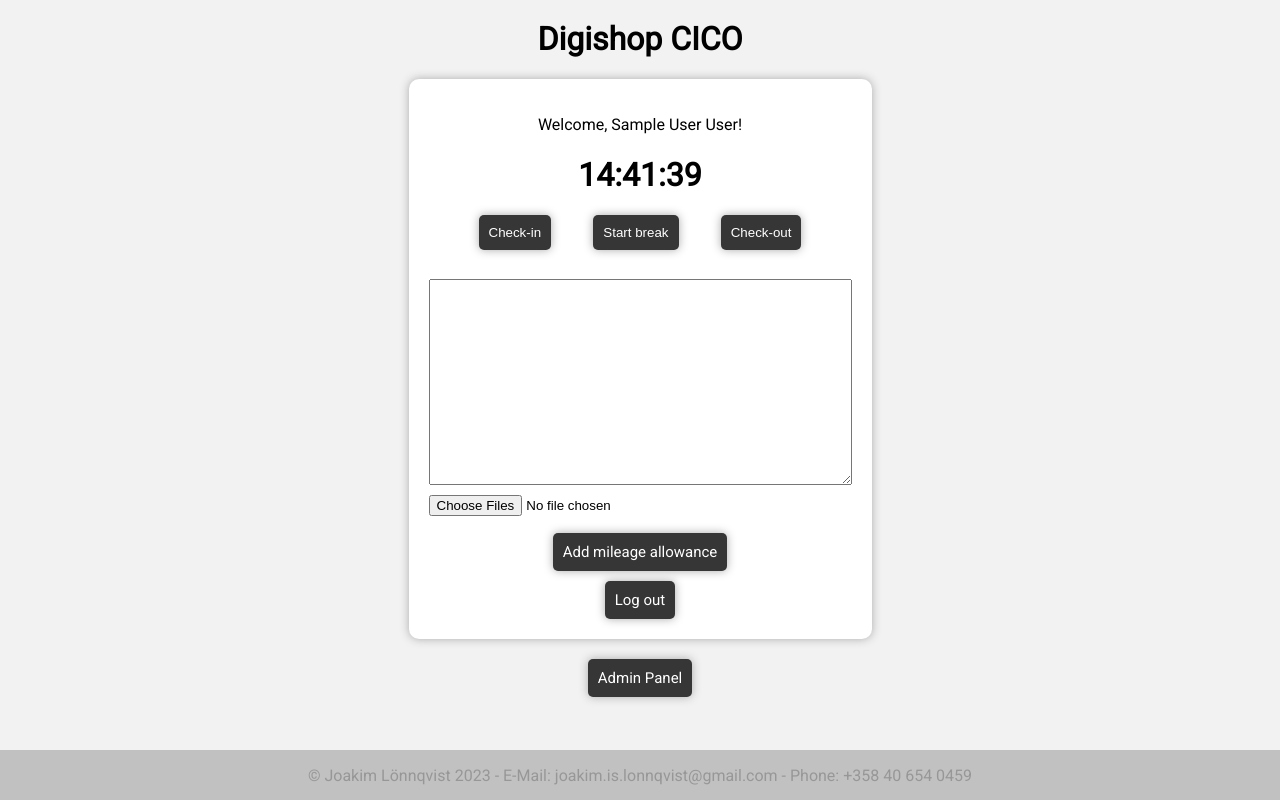
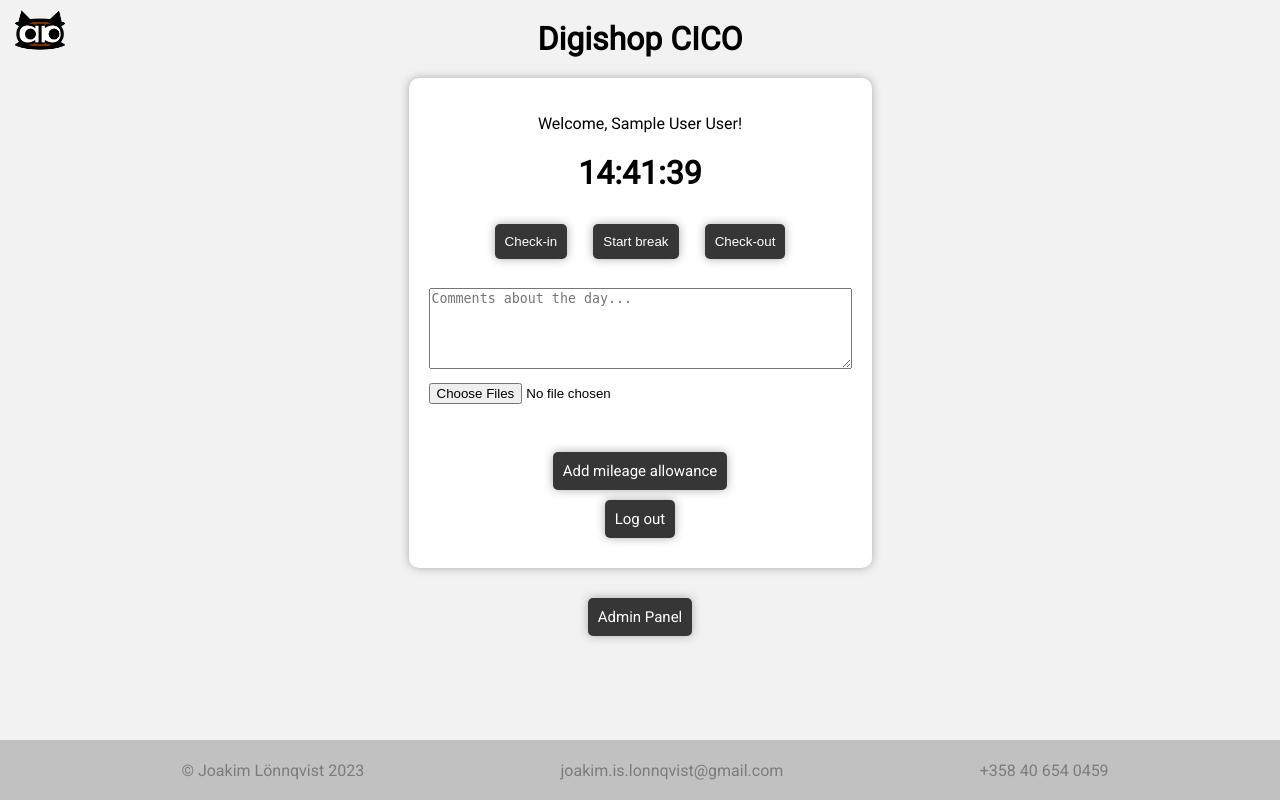
Before and after one commit to jqvistt/ds_project, a PHP site: page / in a window 1280 px wide. Run offline with PHP 8.4, Linux system fonts and the light colour scheme; the visitor is signed in with stand-in values (Sample User, id 1); tables that the repository leaves empty or names only in its code hold one stand-in row (values such as "Sample post").

Commit message:
Visual commit
Now the visuals are very clean and I even added a little owl logo for the website.

```diff
--- a/css/style.css
+++ b/css/style.css
@@ -1,4 +1,24 @@
 @import url('https://fonts.googleapis.com/css2?family=Roboto&display=swap');
+
+@keyframes slideUp {
+    0% {
+        transform: translateY(100%);
+    }
+
+    100% {
+        transform: translateY(0);
+    }
+}
+
+@keyframes fadeIn {
+    0% {
+        opacity: 0;
+    }
+
+    100% {
+        opacity: 1;
+    }
+}
 
 html,
 body {
@@ -6,101 +26,80 @@ body {
 }
 
 body {
-
     text-align: center;
     background-color: #f2f2f2;
     font-family: 'Roboto', sans-serif;
+    font-size: 16px;
+    /* Add a default font-size */
 
+    /* Add a fade in transition when the page loads */
+    opacity: 0;
+    animation: 1s ease-out 0s 1 fadeIn;
 }
 
-#title{
+#title {
+    margin: 20px 0;
+    /* Use shorthand notation */
 
-    margin-top: 20px;
-
+    /* Add an animation when page loads*/
+    animation: 1s ease-out 0s 1 slideUp;
 }
 
 .centerbox {
+    width: fit-content;
+    height: fit-content;
+    /* Make width to alway fit content */
 
+    margin: 10px auto;
+    /* Use shorthand notation */
 
-    /* background-color: #fff;
-    padding: 20px;
-    border: 2px solid rgb(65, 65, 65);
-    border-radius: 5px;
-
-    padding-right: auto;
-    padding-left: auto;
-
-
-    width: max-content;
-    height: max-content;
-
-    display: block;
-    margin-left: auto;
-    margin-right: auto;
-
-
-     */
-
-
-    width: max-content;
-    margin: 0 auto;
     text-align: center;
     background-color: #fff;
     padding: 20px;
     border-radius: 10px;
     box-shadow: 0px 0px 10px #aaa;
 
+    /* Add an animation when page loads*/
+    animation: 1s ease-out 0s 1 slideUp;
 }
 
 .options {
-
     display: flex;
-    justify-content: space-between;
+    justify-content: space-evenly;
     align-items: center;
-    margin-left: 50px;
-    margin-right: 50px;
-
+    margin: 0 50px;
+    /* Use shorthand notation */
 }
 
 .action {
-
     text-decoration: none;
+    margin: 10px;
     background: #363636;
     color: white;
     border: 0px;
     border-radius: 5px;
     padding: 10px;
     box-shadow: 0px 0px 10px #aaa;
-
     user-select: none;
-
+    transition: background-color 0.2s ease-in-out;
+    /* Add transition for hover effect */
 }
 
 .action:enabled:hover {
-
     background: #363650;
     cursor: pointer;
-
 }
 
-
 .action:enabled:active {
-
     background-color: rgb(81, 127, 81);
-
 }
 
 .action:disabled {
-
     box-shadow: 0px 0px 0px;
     background-color: #696969;
-
 }
 
-
-
 .button {
-
     text-decoration: none;
     background: #363636;
     color: white;
@@ -108,70 +107,79 @@ body {
     border-radius: 5px;
     padding: 10px;
     font-size: 15px;
-
     box-shadow: 0px 0px 10px #aaa;
-
     width: max-content;
     height: max-content;
+    margin: 10px auto;
+    /* Use shorthand notation */
+    display: block;
+    user-select: none;
+    transition: background-color 0.2s ease-in-out;
+    /* Add transition for hover effect */
+}
 
-    margin-left: auto;
-    margin-right: auto;
+.button:hover {
+    background: #363650;
+    cursor: pointer;
+}
 
+.button:active {
+    background: #0e1729;
+    box-shadow: 0px 0px 0px;
+}
+
+.centerbox textarea {
+    /*     margin-top: 10px;
     display: block;
+    margin: 0 auto;
+    text-align: left;
 
-    margin-top: 10px;
+    min-width: 385px;
+    min-height: 200px;
 
+    max-width: 1600px;
+
+    padding: 10px;
+    font-size: 16px; */
+
+    display: inline-block;
+    max-width: 1600px;
+    min-width: 200px;
+
+    min-height: 15px;
+}
+
+.files {
+    padding-top: 10px;
+    display: flex;
+    align-items: flex-start;
+    justify-content: flex-start;
+    flex-wrap: wrap;
+}
+
+#current-time:hover {
+    cursor: default;
     user-select: none;
 }
 
-.button:hover {
-
-    background: #363650;
-    cursor: pointer;
-
-}
-
-.button:active {
-
-    background: #0e1729;
-    box-shadow: 0px 0px 0px;
-
-}
-
-textarea {
-    margin-top: 10px;
-    display: block;
-    margin-left: auto;
-    margin-right: auto;
-    text-align: left;
-    min-width: 385px;
-    min-height: 200px
-}
-
-.files {
-
-    padding-top: 10px;
-    display: block;
-    float: left;
-    clear: left;
-
-}
-
-#current-time:hover {
-
-    cursor: default;
-    user-select: none;
-
-}
-
 #notice {
-
     color: green;
-
 }
 
 #admin_panel {
-    margin-top: 20px;
+    margin-top: 30px;
+    /* Add an animation when page loads*/
+}
+
+.logo {
+
+    position: absolute;
+    top: 5px;
+    left: 15px;
+
+    width: 50px;
+    height: 50px;
+
 }
 
 .footer {
@@ -184,14 +192,64 @@ textarea {
     color: rgb(151, 151, 151);
     text-align: center;
     z-index: 999;
+    display: flex;
+    align-items: center;
+    justify-content: space-evenly;
+
+    padding: 5px;
 }
 
-.logo {
+.footer a {
 
-    width: 10%;
-    height: 10%;
-    display: block;
-    float: left;
-    position: fixed;
-    z-index: 999;
+    margin-right: 20px;
+    margin-left: 20px;
+    text-decoration: none;
+    color: rgb(124, 124, 124);
+
 }
+
+@media only screen and (max-width: 991px) {
+    .options {
+        flex-direction: row;
+        align-items: center;
+        margin: 0;
+    }
+
+    .centerbox textarea {
+
+        max-width: 360px;
+
+    }
+}
+
+@media only screen and (max-width: 767px) {
+    body {
+        font-size: 14px;
+    }
+
+    .centerbox {
+        width: 90%;
+    }
+
+    .centerbox textarea {
+
+        max-width: 290px;
+
+    }
+
+    .footer {
+
+        display: flex;
+        justify-content: space-evenly;
+        align-items: center;
+
+    }
+
+    .footer a {
+
+        margin-top: 2px;
+        margin-bottom: 2px;
+        font-size: 11px;
+
+    }
+}
--- a/includes/admin_panel.inc.php
+++ b/includes/admin_panel.inc.php
@@ -7,3 +7,9 @@
 
 $user_data = check_login($con);
 check_admin($con, $user_data);
+
+$sql = "SELECT * FROM users";
+$result = mysqli_query($con, $sql);
+
+mysqli_close($con);
+?>
--- a/includes/index.inc.php
+++ b/includes/index.inc.php
@@ -30,12 +30,31 @@ if ($_SERVER['REQUEST_METHOD'] == "POST") {
     $breakEnd = $_POST['breakEnd']; // gets the variable breakEnd
     $breakTime = $_POST['breakTime']; // gets the variable breakTime
     $comments = $_POST['comments']; // gets the value for the variable "comments"
+    $file = $_FILES['files']; // gets the uploaded file
 
+    // Check if a file was uploaded
+    if (!empty($file['name'])) {
+        // Process the uploaded file
+
+        // Get the file extension
+        $file_extension = pathinfo($file['name'], PATHINFO_EXTENSION);
+
+        // Generate a new file name for the uploaded file
+        $new_file_name = uniqid() . '.' . $file_extension;
+
+        // Set the upload directory
+        $upload_dir = './uploads/';
+
+        // Move the uploaded file to the upload directory
+        if (move_uploaded_file($file['tmp_name'], $upload_dir . $new_file_name)) {
+            // File was successfully uploaded
+        }
+    }
 
     //Save to database
 
-        $query = "insert into `time_tracking` (user_id, name, surname, entryDateTime, exitDateTime, breakStart, breakEnd, breakTime, comments) values
-                                    ('$user_id','$name','$surname','$entryDateTime','$exitDateTime','$breakStart','$breakEnd','$breakTime','$comments')";
+    $query = "insert into `time_tracking` (user_id, name, surname, entryDateTime, exitDateTime, breakStart, breakEnd, breakTime, comments, files) values
+                                    ('$user_id','$name','$surname','$entryDateTime','$exitDateTime','$breakStart','$breakEnd','$breakTime','$comments','$new_file_name')";
 
 
     if (!mysqli_query($con, $query)) {
--- a/index.php
+++ b/index.php
@@ -10,18 +10,18 @@ include("includes/index.inc.php");
 
     <meta charset="UTF-8">
     <meta http-equiv="X-UA-Compatible" content="IE=edge">
-    <meta name="viewport" content="width=device-width, initial-scale=1.0">
+    <meta name="viewport" content="width=device-width, initial-scale=1.0, maximum-scale=1.0, user-scalable=no">
 
     <link href="css/style.css" rel="stylesheet" type="text/css" />
 
     <title>Digishop CICO</title>
-    <link rel="icon" type="image/ico" href="favicon.ico">
 
     <script src="https://ajax.googleapis.com/ajax/libs/jquery/3.6.1/jquery.min.js"></script>
 
 </head>
 
-<body>
+<body onload="document.body.style.opacity='1'">
+    <img class ="logo" src="CICO.png" alt="">
 
     <h1 id="title">Digishop CICO</h1>
 
@@ -46,8 +46,8 @@ include("includes/index.inc.php");
         </div>
 
         <br>
-        <textarea id="comments" rows="1" cols="50" wrap="physical" name="comments"></textarea>
-        <input class="files" type="file" name="attatchment" id="file" multiple>
+        <textarea id="comments" rows="5" cols="50" wrap="physical" name="comments" placeholder="Comments about the day..."></textarea>
+        <input class="files" type="file" name="files" id="file" multiple>
 
         <br><br>
 
@@ -63,7 +63,7 @@ include("includes/index.inc.php");
  -->
         <?php
         if ($row['is_admin'] == 1) {
-            echo '<a class="button" href="admin_panel.php" id="admin_panel">Admin Panel</a>';
+            echo '<a class="button" href="http://localhost/phpmyadmin/" id="admin_panel">Admin Panel</a>';
         }
         ?>
 
@@ -72,7 +72,9 @@ include("includes/index.inc.php");
     <br><br><br><br>
 
     <div class="footer">
-        <p>&#169; Joakim Lönnqvist 2023 - E-Mail: joakim.is.lonnqvist@gmail.com - Phone: +358 40 654 0459</p>
+        <a href="https://linktr.ee/trypzo">&#169; Joakim Lönnqvist 2023</a>
+        <a href="mailto: joakim.is.lonnqvist@gmail.com">joakim.is.lonnqvist@gmail.com</a>
+        <a href="tel: +358 40 654 0459">+358 40 654 0459</a>
     </div>
 </body>
 
--- a/js/JS_Main.js
+++ b/js/JS_Main.js
@@ -241,8 +241,6 @@ window.addEventListener('load', function () {
 
 });
 
-
-
 //The script for the live-clock that is on the page
 document.addEventListener("DOMContentLoaded", function (event) {
   setInterval(() => {
@@ -254,3 +252,10 @@ document.addEventListener("DOMContentLoaded", function (event) {
 
 
 });
+
+$(document).ready(function(){
+  $('#comments').on('input', function () {
+    this.style.height = 'auto';
+    this.style.height = (this.scrollHeight) + 'px';
+  });
+});
```
Also changed, not shown: admin_panel.php (+5 -14 lines), login.php (+8 -6 lines), mileage.php (+5 -3 lines), signup.php (+7 -6 lines). Lines whose indentation alone changed are shown as unchanged.
